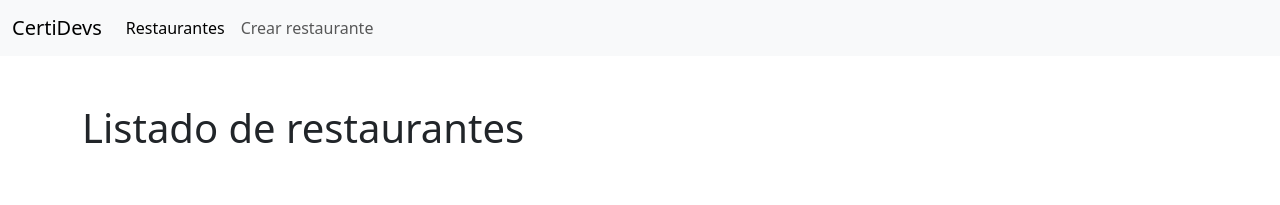
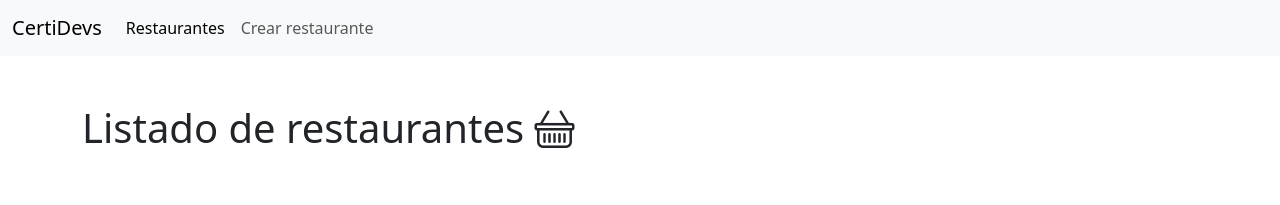
Before and after one commit to Teutona89/adecco_angular_ed2, an Angular app in the folder 009.angular/angular-005-enrutado/: page /restaurantes in a window 1280 px wide. Shown: the top 205 px of the page. Built offline with nearby package versions, Linux system fonts and the light colour scheme.

Commit message:
Angular instalación bootstrap-icons

```diff
--- a/009.angular/angular-005-enrutado/angular.json
+++ b/009.angular/angular-005-enrutado/angular.json
@@ -26,6 +26,7 @@
             ],
             "styles": [
               "node_modules/bootstrap/dist/css/bootstrap.min.css",
+              "node_modules/bootstrap-icons/font/bootstrap-icons.min.css",
               "src/styles.css"
             ],
             "scripts": []
--- a/009.angular/angular-005-enrutado/package.json
+++ b/009.angular/angular-005-enrutado/package.json
@@ -21,6 +21,7 @@
     "@ng-bootstrap/ng-bootstrap": "^16.0.0",
     "@popperjs/core": "^2.11.8",
     "bootstrap": "^5.3.2",
+    "bootstrap-icons": "^1.11.3",
     "rxjs": "~7.8.0",
     "tslib": "^2.3.0",
     "zone.js": "~0.14.3"
--- a/009.angular/angular-005-enrutado/src/app/restaurant-list/restaurant-list.component.html
+++ b/009.angular/angular-005-enrutado/src/app/restaurant-list/restaurant-list.component.html
@@ -3,7 +3,7 @@
   <div class="row">
     <div class="col-12">
 
-      <h1 class="mt-5">Listado de restaurantes</h1>
+      <h1 class="mt-5">Listado de restaurantes <i class="bi bi-basket"></i></h1>
       <table class="table table-striped mt-5">
         <thead>
           <tr>
```
Also changed, not shown: 2 other files (tests, documents, lock files or other folders).
